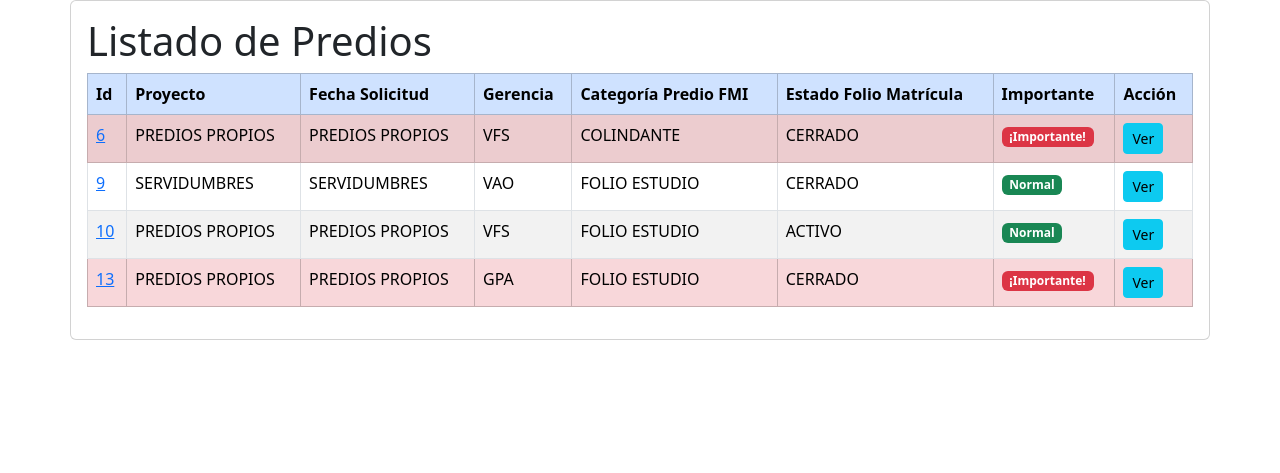
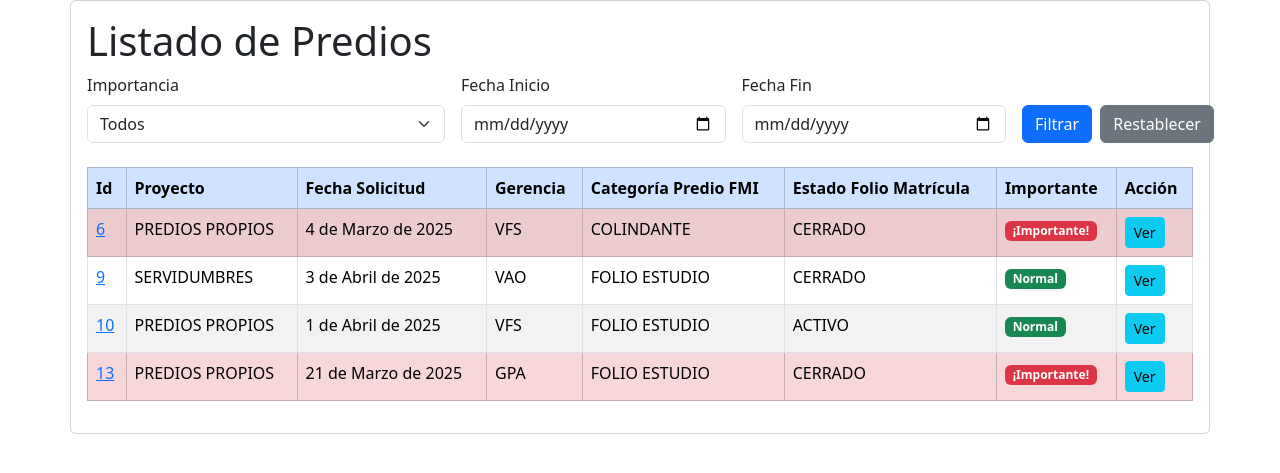
Before and after one commit to fabiow1010/INGICAT, a Django app: page /predios/ in a window 1280 px wide. Shown: the part 56-529 px from the top of the page. Run offline with Django 5.2, Linux system fonts and the light colour scheme; a user stored in the database is signed in; data comes from the database, SQL or seed files in the repository; both versions use the stored data as it was after the commit.

Commit message:
before_compose

```diff
--- a/task/templates/predios.html
+++ b/task/templates/predios.html
@@ -5,10 +5,36 @@
   <div class="row">
     <h1>Listado de Predios</h1>
 
+    <!-- Formulario de Filtros -->
+    <form method="GET" class="mb-4">
+      <div class="row g-3">
+        <div class="col-md-4">
+          <label for="importancia" class="form-label">Importancia</label>
+          <select name="importancia" class="form-select">
+            <option value="">Todos</option>
+            <option value="importante" {% if request.GET.importancia == 'importante' %}selected{% endif %}>Importantes</option>
+            <option value="normal" {% if request.GET.importancia == 'normal' %}selected{% endif %}>Normales</option>
+          </select>
+        </div>
+        <div class="col-md-3">
+          <label for="fecha_inicio" class="form-label">Fecha Inicio</label>
+          <input type="date" name="fecha_inicio" class="form-control" value="{{ request.GET.fecha_inicio }}">
+        </div>
+        <div class="col-md-3">
+          <label for="fecha_fin" class="form-label">Fecha Fin</label>
+          <input type="date" name="fecha_fin" class="form-control" value="{{ request.GET.fecha_fin }}">
+        </div>
+        <div class="col-md-2 d-flex align-items-end">
+          <button type="submit" class="btn btn-primary">Filtrar</button>
+          <a href="{% url 'predios' %}" class="btn btn-secondary ms-2">Restablecer</a>
+        </div>
+      </div>
+    </form>
+
     <!-- Tabla Responsiva -->
-    <div class="table-responsive"> <!-- Añadido este div -->
+    <div class="table-responsive">
       <table class="table table-bordered table-striped table-hover">
-        <thead class="table-primary"> <!-- Añadido color para distinguir el encabezado -->
+        <thead class="table-primary">
           <tr>
             <th>Id</th>
             <th>Proyecto</th>
@@ -25,7 +51,7 @@
           <tr {% if predio.es_importante %} class="table-danger" {% endif %}>
             <td><a href="{% url 'predio_detail' predio.id %}">{{ predio.id }}</a></td>
             <td>{{ predio.proyecto }}</td>
-            <td>{{ predio.proyecto }}</td>
+            <td>{{ predio.fecha_solicitud }}</td>
             <td>{{ predio.gerencia }}</td>
             <td>{{ predio.categoria_predio_fmi }}</td>
             <td>{{ predio.estado_folio_matricula }}</td>
@@ -37,9 +63,7 @@
               {% endif %}
             </td>
             <td>
-              <a href="{% url 'predio_detail' predio.id %}" class="btn btn-info btn-sm">
-                Ver
-              </a>
+              <a href="{% url 'predio_detail' predio.id %}" class="btn btn-info btn-sm">Ver</a>
             </td>
           </tr>
           {% endfor %}
--- a/task/views.py
+++ b/task/views.py
@@ -39,8 +39,26 @@ def signup(request):
 @login_required
 def predios(request):
     predios = Predio.objects.filter(user=request.user)
-    return render(request, 'predios.html', {"predios": predios})
 
+    # Obtener parámetros de filtro desde el request
+    importancia = request.GET.get('importancia')
+    fecha_inicio = request.GET.get('fecha_inicio')
+    fecha_fin = request.GET.get('fecha_fin')
+
+    # Filtrar por importancia si está especificado
+    if importancia == 'importante':
+        predios = predios.filter(es_importante=True)
+    elif importancia == 'normal':
+        predios = predios.filter(es_importante=False)
+
+    # Filtrar por rango de fechas si están especificadas
+    if fecha_inicio:
+        predios = predios.filter(fecha_solicitud__gte=fecha_inicio)
+    if fecha_fin:
+        predios = predios.filter(fecha_solicitud__lte=fecha_fin)
+
+    context = {"predios": predios}
+    return render(request, 'predios.html', context)
 
 @login_required
 def predio_completed(request):
```
Also changed, not shown: db.sqlite3.
